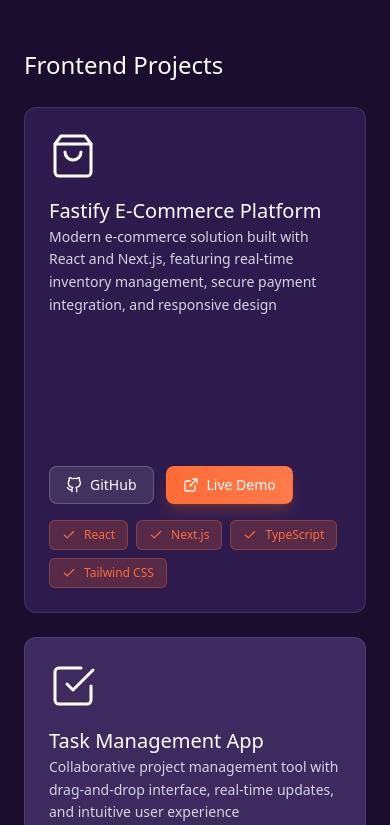
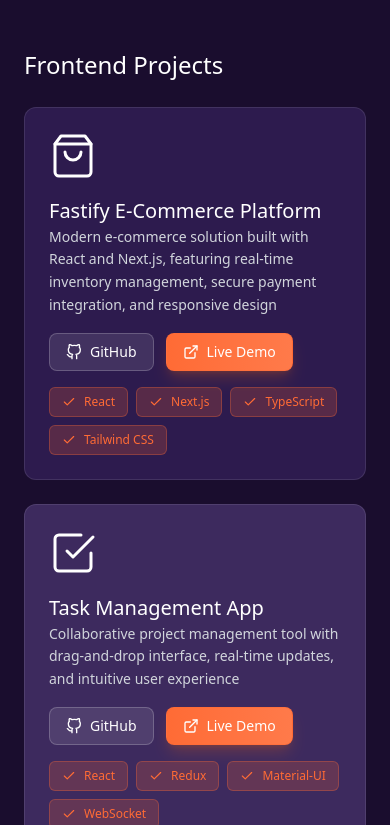
Before and after one commit to jayesh6442/personal-portfolio-website, a Next.js app: page / in a window 390 px wide. Shown: the part 3659-4484 px from the top of the page. Built offline with nearby package versions, Linux system fonts and the light colour scheme.

Commit message:
FIX: fix on the projects page

```diff
--- a/app/components/ContactPage.tsx
+++ b/app/components/ContactPage.tsx
@@ -1,4 +1,5 @@
 "use client";
+
 
 export default function Contact() {
     return (
--- a/app/components/ContactSection.tsx
+++ b/app/components/ContactSection.tsx
@@ -191,7 +191,7 @@ export default function ContactSection() {
               </div>
 
               <div className="flex items-start gap-4">
-                <div className="w-12 h-12 rounded-lg  flex items-center justify-center flex-shrink-0">
+                <div className="w-12 h-12 rounded-lg bg-[#ff6b35]/10 flex items-center justify-center flex-shrink-0">
                   <svg
                     width="24"
                     height="24"
--- a/app/components/ProjectsSection.tsx
+++ b/app/components/ProjectsSection.tsx
@@ -352,8 +352,7 @@ export default function ProjectsSection() {
           {projects.map((project, index) => (
             <article
               key={index}
-              className={`${project.bgColor} rounded-xl p-6 md:p-8 text-white border border-white/10 hover:border-white/20 transition-all duration-300 hover:scale-105 hover:shadow-xl hover:shadow-purple-500/20 flex flex-col overflow-hidden`}
-              style={{ height: "60vh", minHeight: "400px" }}
+              className={`${project.bgColor} rounded-xl p-6 md:p-8 text-white border border-white/10 hover:border-white/20 transition-all duration-300 hover:scale-105 hover:shadow-xl hover:shadow-purple-500/20 flex flex-col overflow-hidden min-h-[300px] sm:min-h-[320px] md:min-h-[360px] lg:min-h-[400px]`}
             >
               {/* Project Icon */}
               <div className="mb-4 flex-shrink-0">
@@ -366,7 +365,7 @@ export default function ProjectsSection() {
               </h3>
 
               {/* Project Description */}
-              <p className="text-gray-300 mb-4 font-sans text-sm md:text-base leading-relaxed overflow-y-auto flex-grow min-h-0">
+              <p className="text-gray-300 mb-4 font-sans text-sm md:text-base leading-relaxed flex-grow min-h-0">
                 {project.description}
               </p>
 
--- a/app/page.tsx
+++ b/app/page.tsx
@@ -12,7 +12,6 @@ import Footer from "./components/Footer";
 import ContactSection from "./components/ContactSection";
 
 export default function Home() {
-
   return (
     <div className="min-h-screen text-white relative overflow-x-hidden">
       <GradientBackground />
@@ -23,7 +22,6 @@ export default function Home() {
         <SolutionsSection />
         <ProjectsSection />
         <ServicesSection />
-
         <QualityServicesSection />
         <ContactSection/>
         <Footer/>
```
Also changed, not shown: 1 other file (tests, documents, lock files or other folders).
